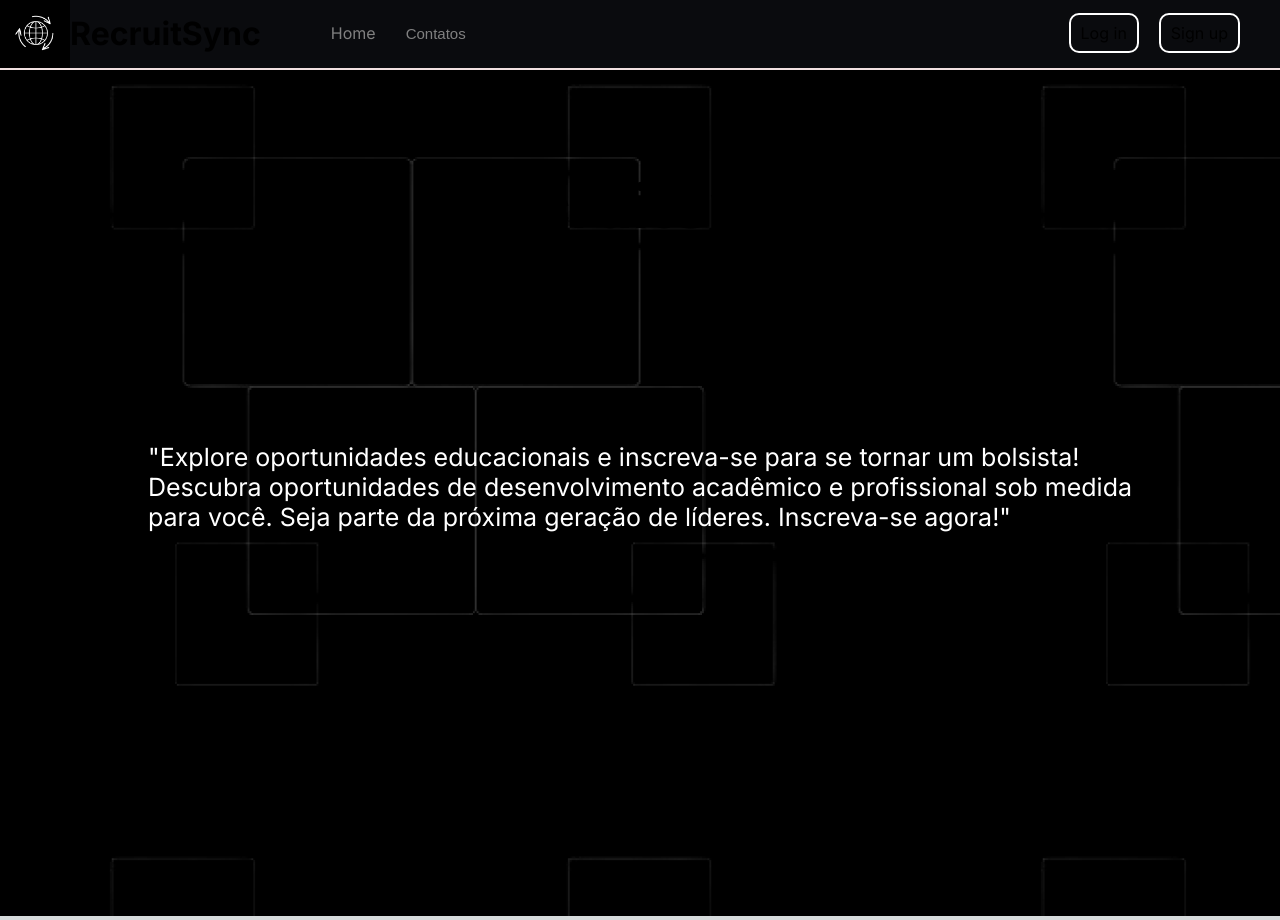
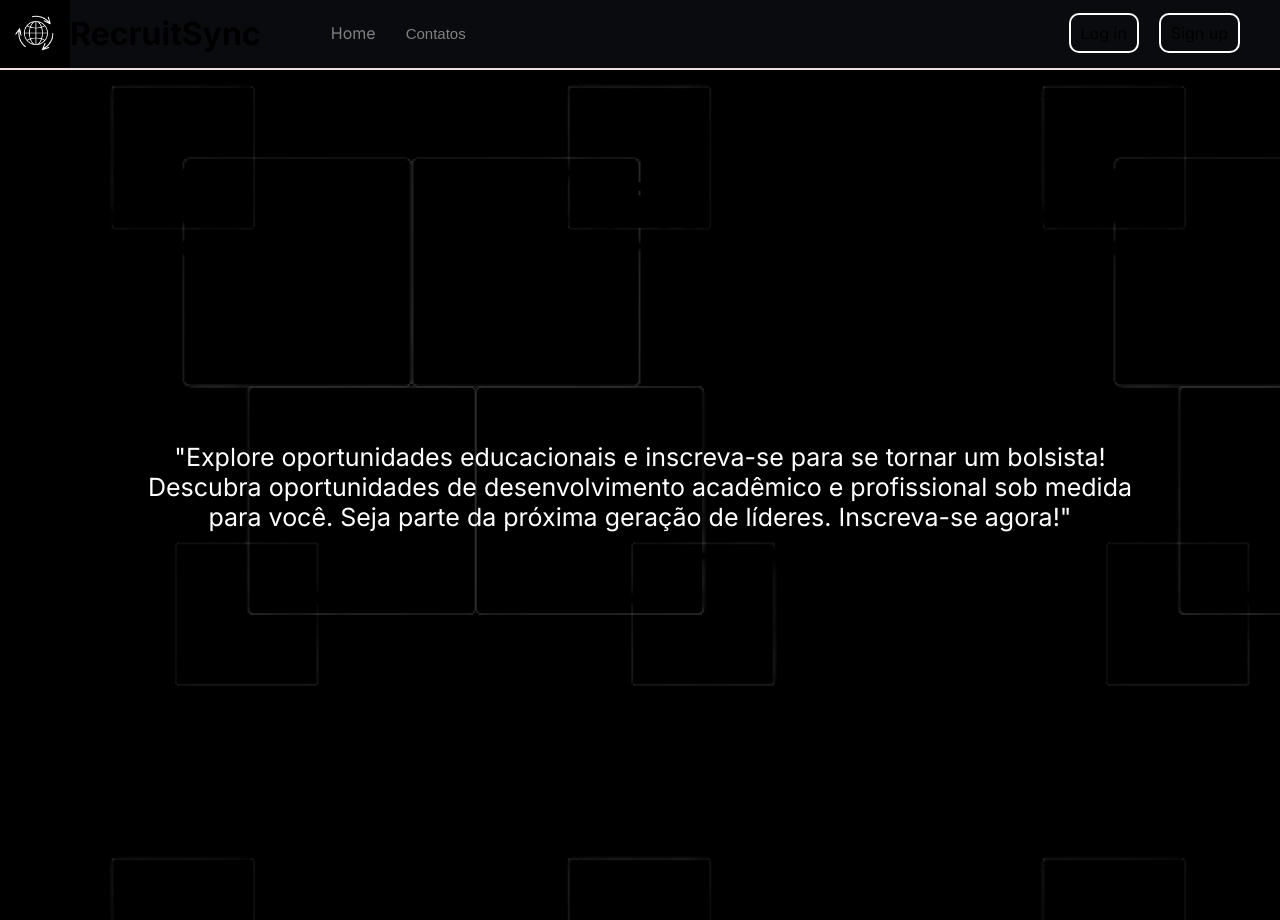
Before and after one commit to Walmir07/RecruitSync, a Next.js app: page / in a window 1280 px wide. Built offline with nearby package versions, Linux system fonts and the light colour scheme.

Commit message:
Finalização de estilo da tela de apresentação

```diff
--- a/src/componentes/Descricao/Descricao.js
+++ b/src/componentes/Descricao/Descricao.js
@@ -2,12 +2,10 @@ import './descricao.css'
 
 export default function Descricao() {
     return (
-      <div>
-      <p className='desc'>
-        "Explore oportunidades educacionais e inscreva-se para se tornar um bolsista! <br></br>
-        Descubra oportunidades de desenvolvimento acadêmico e profissional sob medida<br></br>
-        para você. Seja parte da próxima geração de líderes. Inscreva-se agora!"
-      </p>
+      <div className='desc'>
+        <p>"Explore oportunidades educacionais e inscreva-se para se tornar um bolsista! </p>
+        <p>Descubra oportunidades de desenvolvimento acadêmico e profissional sob medida</p>
+        <p>para você. Seja parte da próxima geração de líderes. Inscreva-se agora!"</p>
       </div>
     );
   }
--- a/src/componentes/Descricao/descricao.css
+++ b/src/componentes/Descricao/descricao.css
@@ -1,4 +1,8 @@
 .desc{
+    display: flex;
+    flex-direction: column;
+    align-items: center;
+    justify-content: center;
     font-size: 25px;
     color: rgb(255, 255, 255);
     margin: 100px;
--- a/src/componentes/NavBar/NavBar.js
+++ b/src/componentes/NavBar/NavBar.js
@@ -19,7 +19,7 @@ export default function NavBar() {
         <h1>RecruitSync</h1>
       <div className="links">
          <ul>
-           <li><Link href="#">Home</Link></li>
+           <li><Link href="/app">Home</Link></li>
            <li><ModalContatos></ModalContatos></li>
          </ul>
         </div>
--- a/src/componentes/Pergunta/Pergunta.js
+++ b/src/componentes/Pergunta/Pergunta.js
@@ -3,7 +3,7 @@ import './pergunta.css'
 export default function Pergunta(){
     return(
         <div className="pergunta">
-            <h3 className='perg'>O que há no RecruitSync?</h3> <p className='resp'>Tudo que você precisa para ser um bolsista!</p>
+            <h3 className='perg'> <strong>O que há no RecruitSync?</strong> Tudo que você precisa para ser um bolsista!</h3>
         </div>
     )
 }
--- a/src/componentes/Pergunta/pergunta.css
+++ b/src/componentes/Pergunta/pergunta.css
@@ -8,6 +8,7 @@
     font-size: 20px;
 }
 
-.resp{
-    font-size: 20px;
+strong{
+    font-size: 23px;
+    margin-right: 5px;
 }
```
